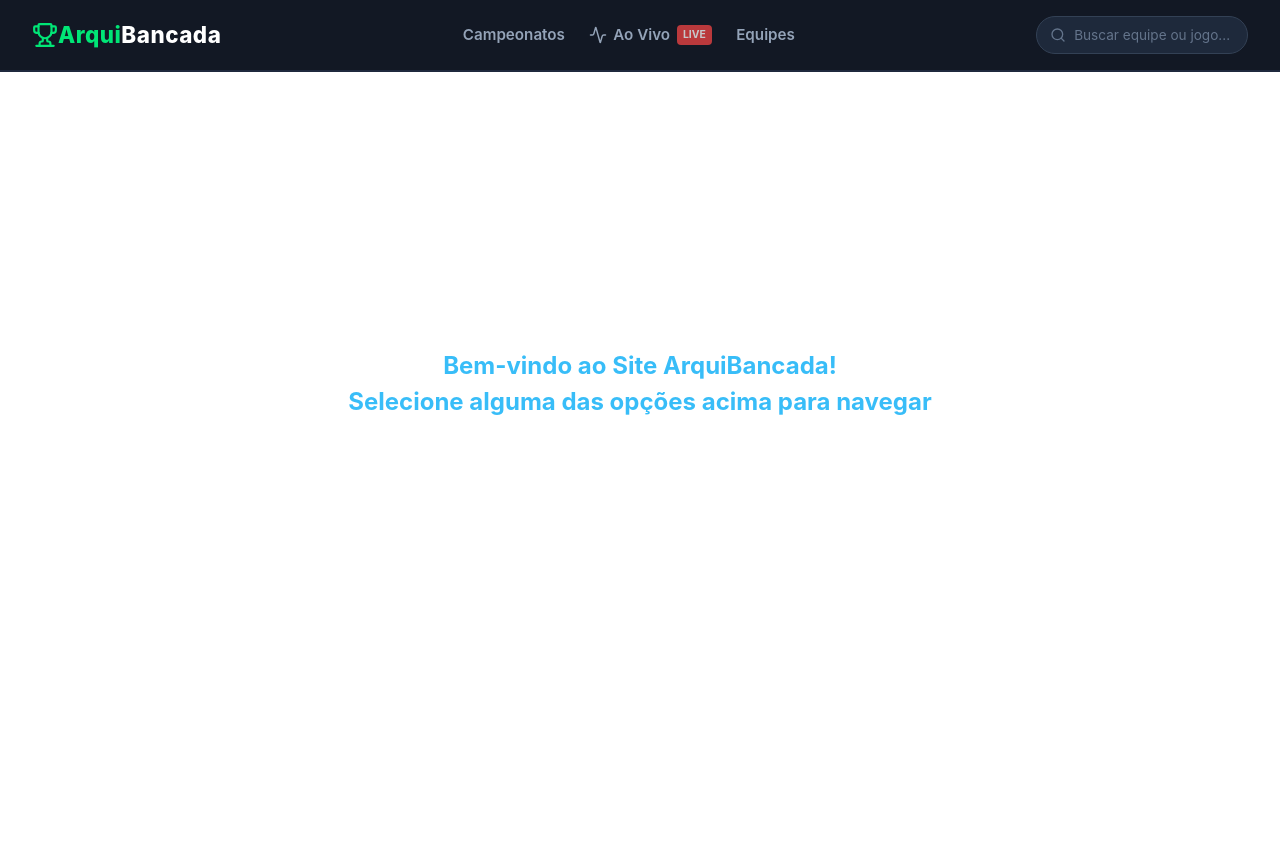
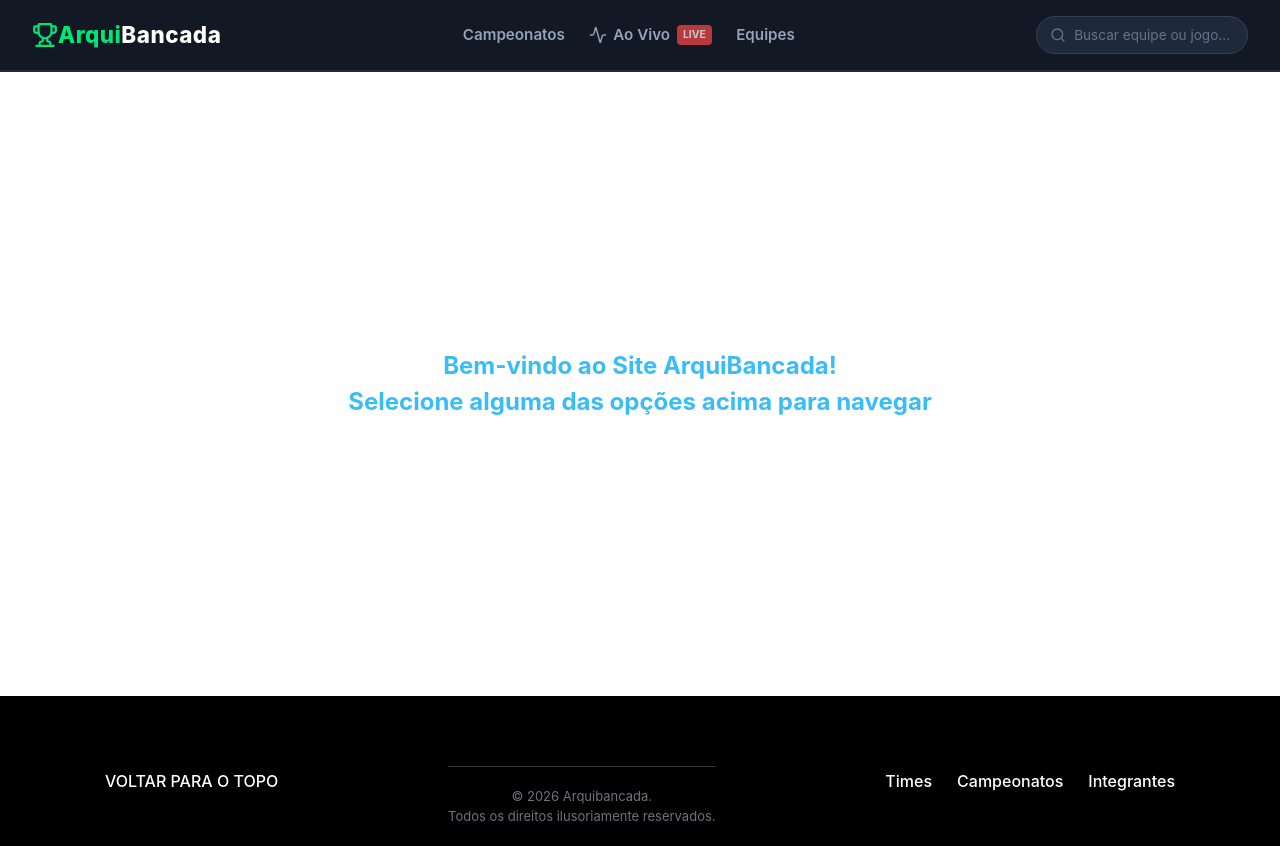
Before and after one commit to hian128/Arquibancada, a React (Vite) app in the folder Arquibancada/: page / in a window 1280 px wide. Before the commit the page ends 800 px from the top, so only its background shows below. Built offline with nearby package versions, Linux system fonts and the light colour scheme.

Commit message:
Uncomment Footer component in App.jsx
descomentando footer

```diff
--- a/Arquibancada/src/App.jsx
+++ b/Arquibancada/src/App.jsx
@@ -15,7 +15,7 @@ function App() {
         <Outlet />
       </main>
 
-      {/* <Footer destino="/Integrantes" nome="Integrantes" mostrar={true} /> */}
+       <Footer destino="/Integrantes" nome="Integrantes" mostrar={true} />
     </>
   );
 }
```
